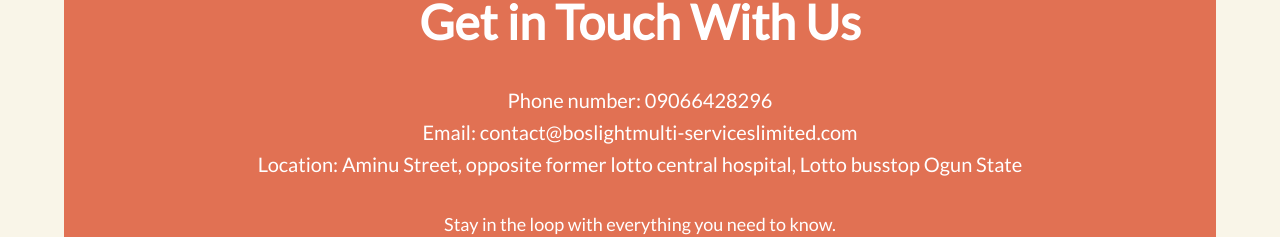
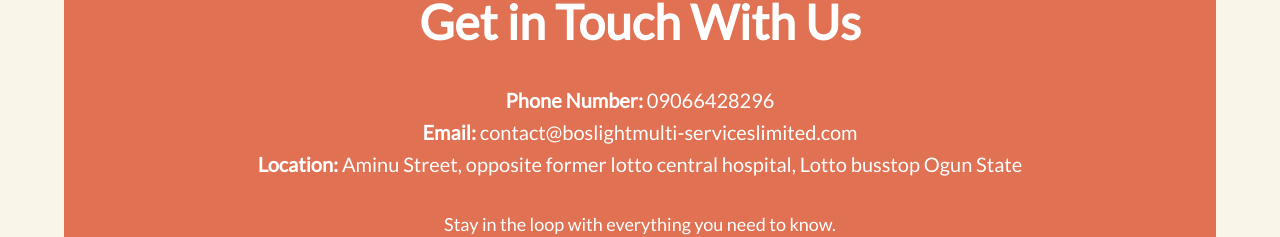
Before and after one commit to boslight-multiservice/boslight, a Next.js app: page / in a window 1280 px wide. Shown: the part 4948-5185 px from the top of the page. Built offline with nearby package versions, Linux system fonts and the light colour scheme; no server answers; a web font is replaced by a local one.

Commit message:
style: contact info

```diff
--- a/components/Newsletter.tsx
+++ b/components/Newsletter.tsx
@@ -72,10 +72,10 @@
             <h2 className="text-2xl md:text-5xl font-bold text-white mb-4">
               Get in Touch With Us
             </h2>
-            <h3 className="text-xl md:text-xl mt-10 text-white ">Phone number: 09066428296</h3>
-            <h3 className="text-xl md:text-xl mt-1 text-white  ">Email: contact@boslightmulti-serviceslimited.com</h3>
-            <h3 className="text-xl md:text-xl mt-1 text-white  ">
-              Location: Aminu Street, opposite former lotto central hospital,
+            <h3 className=" md:text-xl mt-10 text-white "><span className="font-bold">Phone Number:</span> 09066428296</h3>
+            <h3 className=" md:text-xl mt-1 text-white  "><span className="font-bold">Email:</span> contact@boslightmulti-serviceslimited.com</h3>
+            <h3 className=" md:text-xl mt-1 text-white  ">
+             <span className="font-bold">Location:</span>  Aminu Street, opposite former lotto central hospital,
               Lotto busstop Ogun State
             </h3>
             <p className="text-white text-lg mb-8 mt-8">
```
